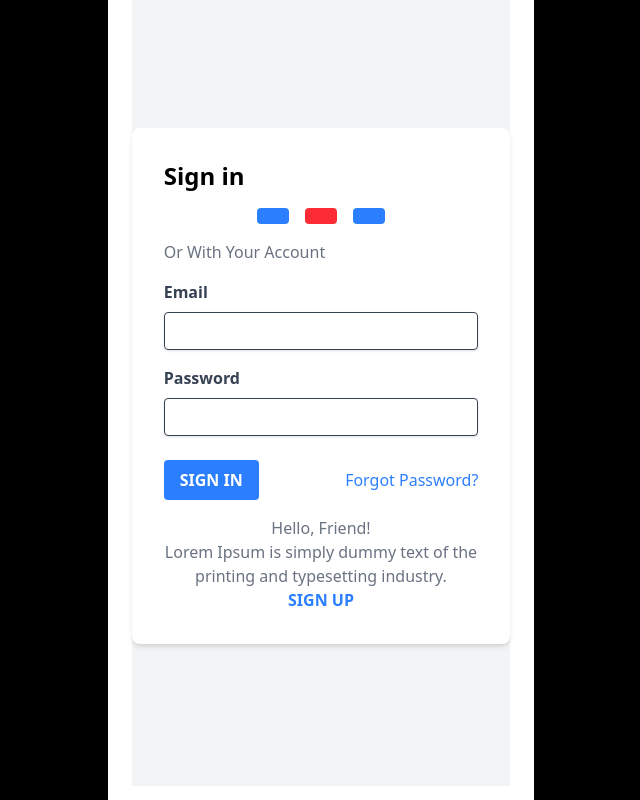
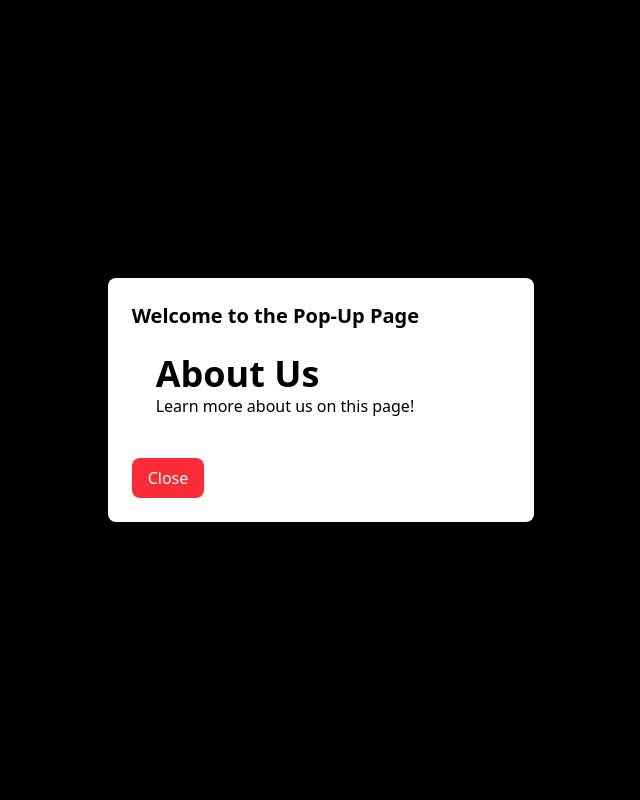
Before and after one commit to Joshankumar6299/Project_React, a React (Vite) app in the folder Frontend/: page /gallery in a window 1280 px wide. Both pictures are taken after a click on the button "Get Started". Shown: the whole page, without its empty margins (319-959 px from the left). Built offline with nearby package versions, Linux system fonts and the light colour scheme.

Commit message:
Replace Login component with About component in Navbar modal

```diff
--- a/Frontend/src/components/Navbar.jsx
+++ b/Frontend/src/components/Navbar.jsx
@@ -1,6 +1,6 @@
 import React, { useState } from 'react';
 import { Link } from 'react-router-dom'; // For navigation
-import Login from '../pages/Login';
+import About from '../pages/About';
 const Navbar = () => {
   const [isMenuOpen, setIsMenuOpen] = useState(false);
   const [isModalOpen, setIsModalOpen] = useState(false); // State to control modal visibility
@@ -57,7 +57,7 @@ const Navbar = () => {
         <div className="fixed inset-0 bg-black bg-opacity-50 flex justify-center items-center z-50">
           <div className="bg-white p-6 rounded-lg shadow-lg w-1/3">
             <h2 className="text-xl font-semibold">Welcome to the Pop-Up Page</h2>
-            <p><Login/></p>
+            <p><About/></p>
             <button onClick={closeModal} className="mt-4 bg-red-500 text-white px-4 py-2 rounded-lg">Close</button>
           </div>
         </div>
```
